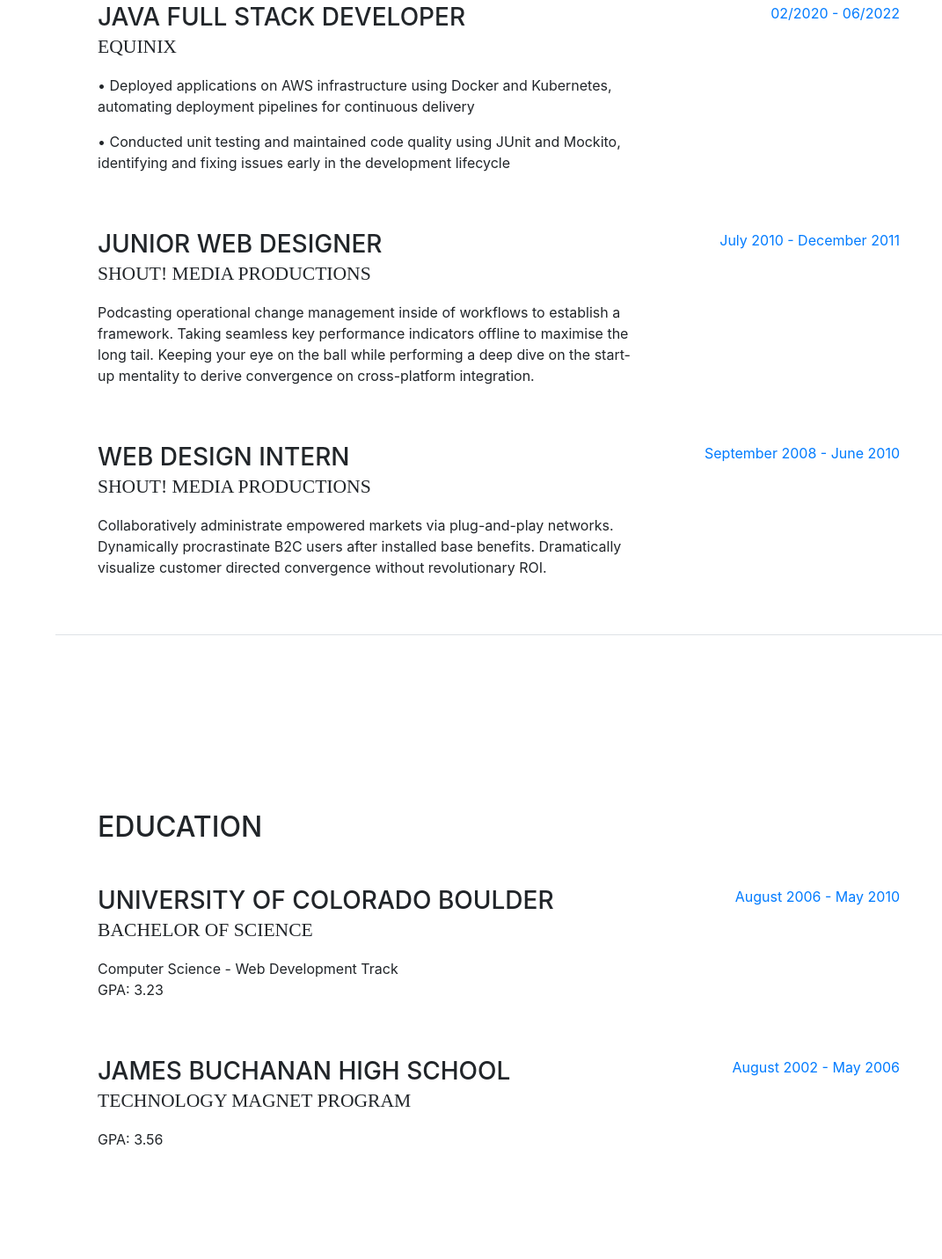
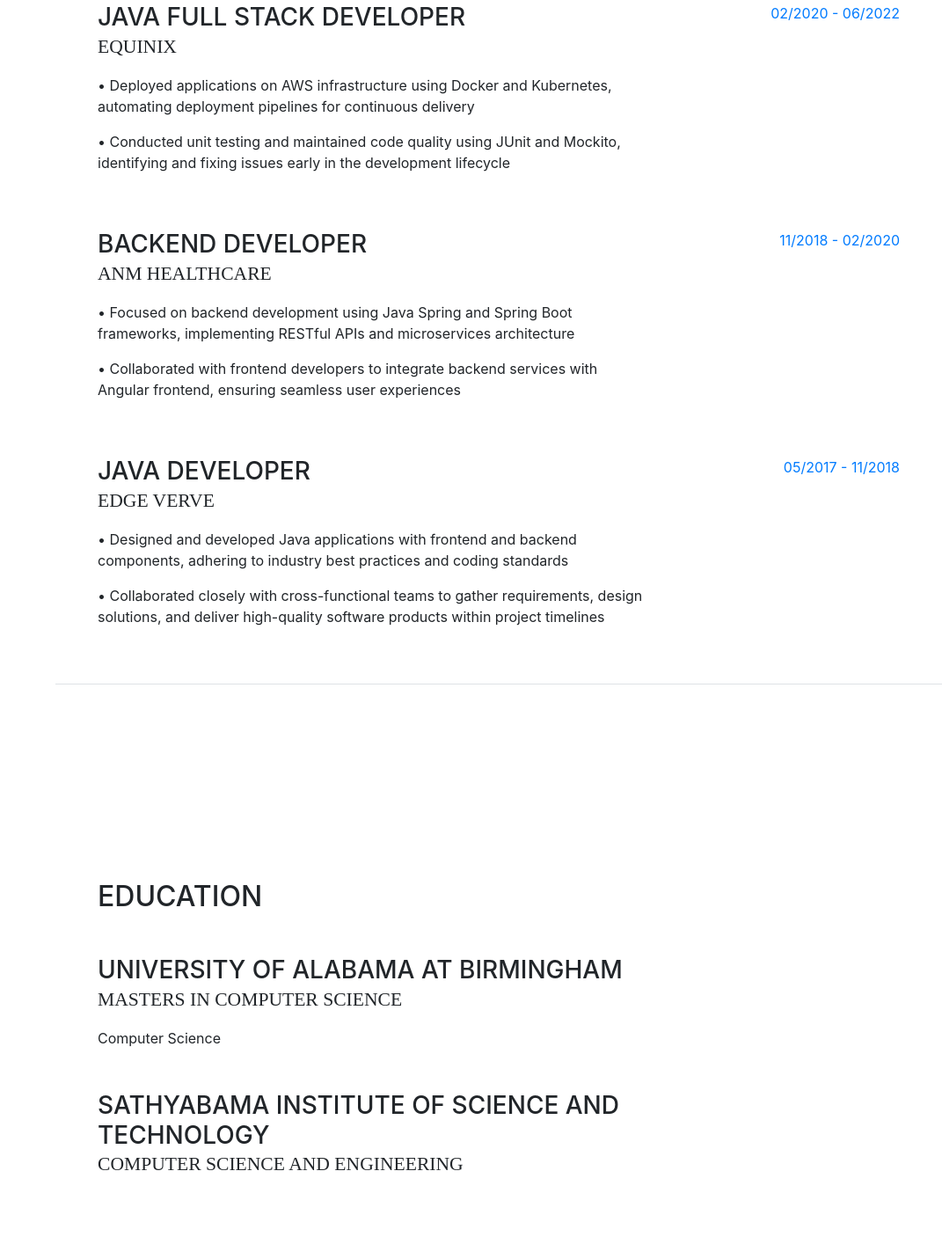
Before and after one commit to koushikcheekatla2025/koushik.github.io, a website with bundled scripts: page index.html in a window 1280 px wide. Shown: the part 1189-2620 px from the top of the page at 88% size, without its empty margins (209-1280 px from the left). Built offline with nearby package versions, Linux system fonts and the light colour scheme; a web font is replaced by a local one.

Commit message:
Update index.html

```diff
--- a/index.html
+++ b/index.html
@@ -140,23 +140,25 @@
 
           <div class="resume-item d-flex flex-column flex-md-row mb-5">
             <div class="resume-content mr-auto">
-              <h3 class="mb-0">Junior Web Designer</h3>
-              <div class="subheading mb-3">Shout! Media Productions</div>
-              <p>Podcasting operational change management inside of workflows to establish a framework. Taking seamless key performance indicators offline to maximise the long tail. Keeping your eye on the ball while performing a deep dive on the start-up mentality to derive convergence on cross-platform integration.</p>
+              <h3 class="mb-0">Backend Developer</h3>
+              <div class="subheading mb-3">ANM Healthcare</div>
+              <p>•	Focused on backend development using Java Spring and Spring Boot frameworks, implementing RESTful APIs and microservices architecture</p>
+              <p>•	Collaborated with frontend developers to integrate backend services with Angular frontend, ensuring seamless user experiences</p>
             </div>
             <div class="resume-date text-md-right">
-              <span class="text-primary">July 2010 - December 2011</span>
+              <span class="text-primary">11/2018 - 02/2020</span>
             </div>
           </div>
 
           <div class="resume-item d-flex flex-column flex-md-row">
             <div class="resume-content mr-auto">
-              <h3 class="mb-0">Web Design Intern</h3>
-              <div class="subheading mb-3">Shout! Media Productions</div>
-              <p>Collaboratively administrate empowered markets via plug-and-play networks. Dynamically procrastinate B2C users after installed base benefits. Dramatically visualize customer directed convergence without revolutionary ROI.</p>
+              <h3 class="mb-0">Java Developer</h3>
+              <div class="subheading mb-3">Edge Verve</div>
+              <p>•	Designed and developed Java applications with frontend and backend components, adhering to industry best practices and coding standards</p>
+              <p>•	Collaborated closely with cross-functional teams to gather requirements, design solutions, and deliver high-quality software products within project timelines</p>
             </div>
             <div class="resume-date text-md-right">
-              <span class="text-primary">September 2008 - June 2010</span>
+              <span class="text-primary"> 05/2017 - 11/2018</span>
             </div>
           </div>
 
@@ -170,24 +172,24 @@
 
           <div class="resume-item d-flex flex-column flex-md-row mb-5">
             <div class="resume-content mr-auto">
-              <h3 class="mb-0">University of Colorado Boulder</h3>
-              <div class="subheading mb-3">Bachelor of Science</div>
-              <div>Computer Science - Web Development Track</div>
-              <p>GPA: 3.23</p>
+              <h3 class="mb-0">University of Alabama at Birmingham</h3>
+              <div class="subheading mb-3">Masters in computer science</div>
+              <div>Computer Science </div>
+
             </div>
             <div class="resume-date text-md-right">
-              <span class="text-primary">August 2006 - May 2010</span>
+
             </div>
           </div>
 
           <div class="resume-item d-flex flex-column flex-md-row">
             <div class="resume-content mr-auto">
-              <h3 class="mb-0">James Buchanan High School</h3>
-              <div class="subheading mb-3">Technology Magnet Program</div>
-              <p>GPA: 3.56</p>
+              <h3 class="mb-0">Sathyabama Institute of science and technology</h3>
+              <div class="subheading mb-3">Computer science and engineering</div>
+
             </div>
             <div class="resume-date text-md-right">
-              <span class="text-primary">August 2002 - May 2006</span>
+
             </div>
           </div>
 
```
